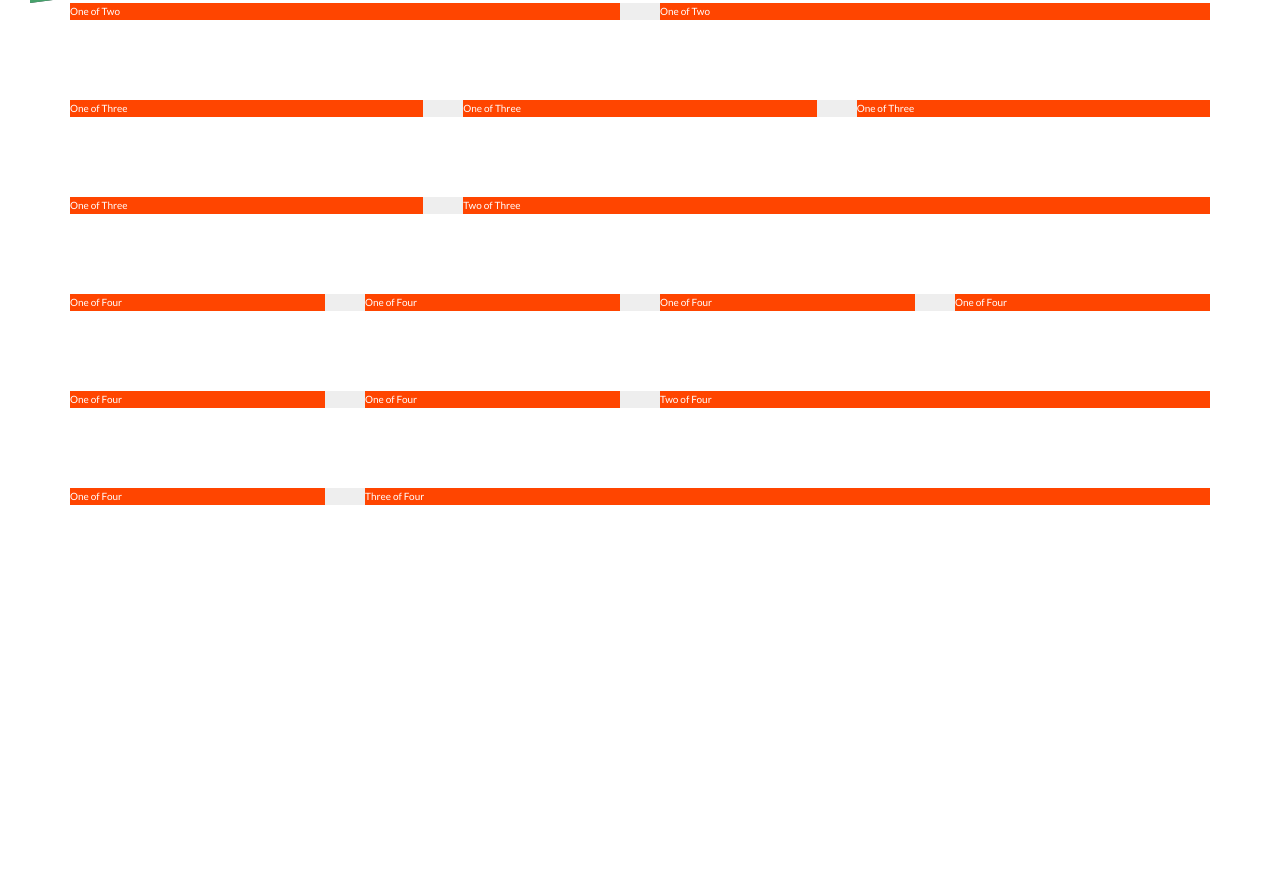
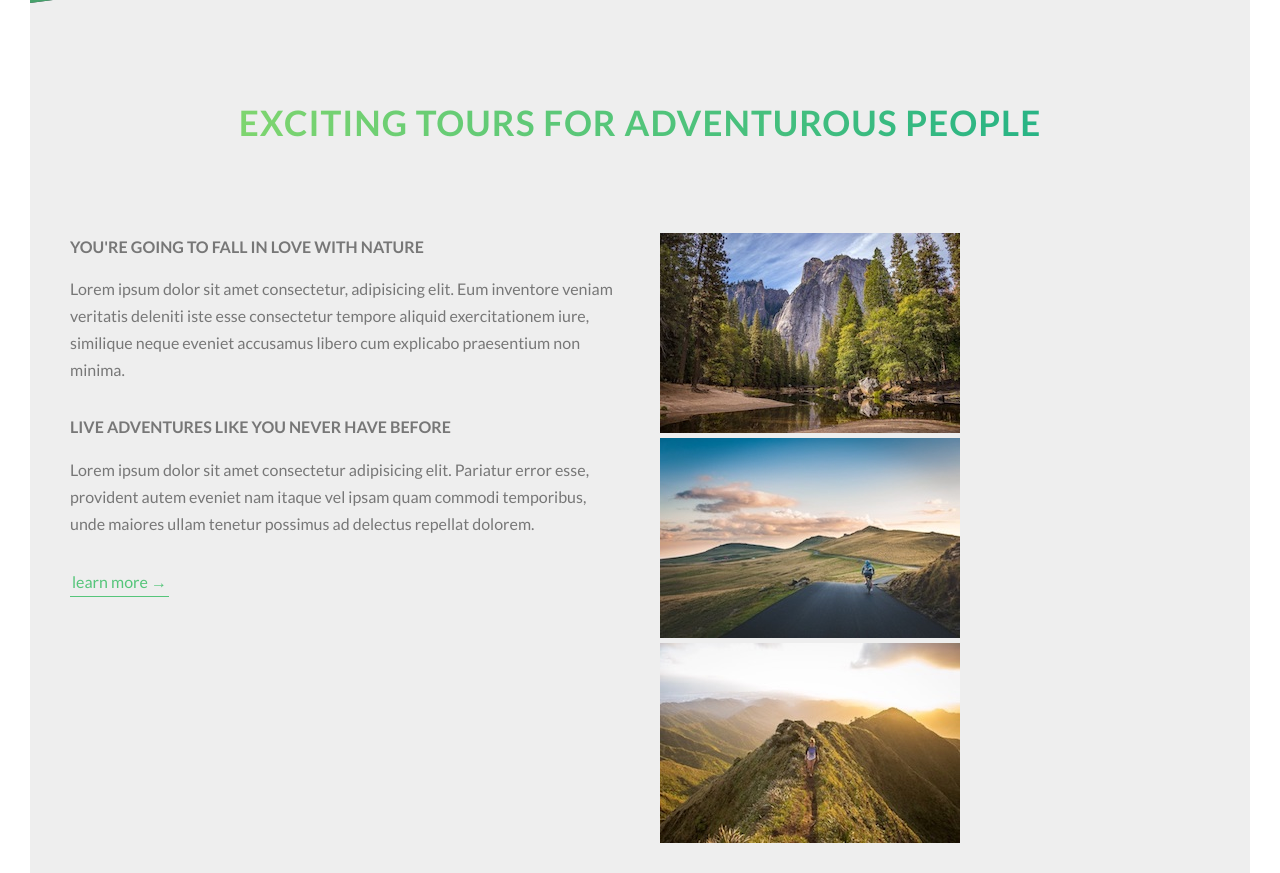
Before and after one commit to nigmasilmi/css-advanced, a website: page Natours/index.html in a window 1280 px wide. Shown: the part 787-1660 px from the top of the page. Before the commit the page ends 1322 px from the top, so only its background shows below. Drawn offline with Linux system fonts and the light colour scheme.

Commit message:
section about part 1

```diff
--- a/Natours/index.html
+++ b/Natours/index.html
@@ -28,7 +28,56 @@
         <a href="#" class="btn btn--white btn--animated">Discover our tours</a>
       </div>
     </header>
-    <section class="grid-test">
+    <main>
+      <section class="section-about">
+        <div class="u-center-text u-margin-bottom-bg">
+          <h2 class="heading--secondary">
+            exciting tours for adventurous people
+          </h2>
+        </div>
+        <div class="row">
+          <div class="col-1-of-2">
+            <h3 class="heading-tertiary u-margin-bottom-sm">
+              You're going to fall in love with nature
+            </h3>
+            <p class="paragraph">
+              Lorem ipsum dolor sit amet consectetur, adipisicing elit. Eum
+              inventore veniam veritatis deleniti iste esse consectetur tempore
+              aliquid exercitationem iure, similique neque eveniet accusamus
+              libero cum explicabo praesentium non minima.
+            </p>
+            <h3 class="heading-tertiary u-margin-bottom-sm">
+              Live adventures like you never have before
+            </h3>
+            <p class="paragraph">
+              Lorem ipsum dolor sit amet consectetur adipisicing elit. Pariatur
+              error esse, provident autem eveniet nam itaque vel ipsam quam
+              commodi temporibus, unde maiores ullam tenetur possimus ad
+              delectus repellat dolorem.
+            </p>
+            <a href="#" class="btn-text">learn more &rarr;</a>
+          </div>
+          <div class="col-1-of-2">
+            <div class="composition">
+              <img
+                src="img/nat-1.jpg"
+                alt="Photo 1"
+                class="composition__photo composition__photo--p1"
+              /><img
+                src="img/nat-2.jpg"
+                alt="Photo 2"
+                class="composition__photo composition__photo--p2"
+              /><img
+                src="img/nat-3.jpg"
+                alt="Photo 3"
+                class="composition__photo composition__photo--p3"
+              />
+            </div>
+          </div>
+        </div>
+      </section>
+    </main>
+    <!-- <section class="grid-test">
       <div class="row">
         <div class="col-1-of-2">One of Two</div>
         <div class="col-1-of-2">One of Two</div>
@@ -57,6 +106,6 @@
         <div class="col-1-of-4">One of Four</div>
         <div class="col-3-of-4">Three of Four</div>
       </div>
-    </section>
+    </section> -->
   </body>
 </html>
--- a/Natours/sass/abstracts/_variables.scss
+++ b/Natours/sass/abstracts/_variables.scss
@@ -7,7 +7,13 @@ $color-common-white: #fff;
 $color-common-grey: #777;
 $color-common-black: #000;
 
+$color-common-grey-2: #eee;
+
 // Grid
 $grid-width: 114rem;
 $gutter-vertical: 8rem;
 $gutter-horizontal: 4rem;
+
+// Font
+
+$default-font-size: 1.6rem;
--- a/Natours/sass/base/_base.scss
+++ b/Natours/sass/base/_base.scss
@@ -11,6 +11,5 @@ html {
 }
 
 body {
-  padding: 3rem;
   box-sizing: border-box;
 }
--- a/Natours/sass/base/_typography.scss
+++ b/Natours/sass/base/_typography.scss
@@ -1,4 +1,5 @@
 body {
+  padding: 3rem;
   font-family: "Lato", sans-serif;
   font-weight: 400;
   line-height: 1.7;
@@ -36,3 +37,36 @@ body {
     animation-name: moveInRight 1.4s ease-out;
   }
 }
+
+.heading--secondary {
+  display: inline-block;
+  font-size: 3.5rem;
+  text-transform: uppercase;
+  font-weight: 700;
+  background-image: linear-gradient(
+    to right,
+    $color-primary-light,
+    $color-primary-dark
+  );
+  background-clip: text;
+  color: transparent;
+  transition: all 0.2s;
+  letter-spacing: 0.1rem;
+
+  &:hover {
+    transform: skewY(2deg) scale(0.8);
+  }
+}
+
+.heading-tertiary {
+  font-size: $default-font-size;
+  font-weight: 700;
+  text-transform: uppercase;
+}
+
+.paragraph {
+  font-size: $default-font-size;
+  &:not(:last-child) {
+    margin-bottom: 3rem;
+  }
+}
--- a/Natours/sass/base/_utilities.scss
+++ b/Natours/sass/base/_utilities.scss
@@ -0,0 +1,15 @@
+.u-center-text {
+  text-align: center;
+}
+
+.u-margin-bottom-bg {
+  margin-bottom: 8rem;
+}
+
+.u-margin-bottom-md {
+  margin-bottom: 4rem;
+}
+
+.u-margin-bottom-sm {
+  margin-bottom: 1.5rem;
+}
--- a/Natours/sass/components/_button.scss
+++ b/Natours/sass/components/_button.scss
@@ -8,7 +8,7 @@
     padding: 1.5rem 4rem;
     border-radius: 10rem;
     transition: all 0.2s;
-    font-size: 1.6rem;
+    font-size: $default-font-size;
   }
 
   &--white {
@@ -54,3 +54,28 @@
     animation-fill-mode: backwards;
   }
 }
+
+.btn-text {
+  &:link,
+  &:visited {
+    font-size: $default-font-size;
+    color: $color-primary;
+    display: inline-block;
+    padding: 0.1rem 0.2rem;
+    text-decoration: none;
+    border-bottom: 1px solid $color-primary;
+    transition: all 0.2s;
+  }
+
+  &:hover {
+    background-color: $color-primary;
+    color: $color-common-white;
+    box-shadow: 0 1rem 2rem rgba($color-common-black, 0.2);
+    transform: translateY(-0.2rem);
+  }
+
+  &:active {
+    background-color: $color-primary-dark;
+    border: 1px solid $color-primary-dark;
+  }
+}
--- a/Natours/sass/layout/_grid.scss
+++ b/Natours/sass/layout/_grid.scss
@@ -1,8 +1,6 @@
 .row {
   max-width: $grid-width;
-  background-color: #eee;
   margin: 0 auto;
-  color: $color-common-white;
 
   &:not(:last-child) {
     margin-bottom: $gutter-vertical;
@@ -11,7 +9,6 @@
   @include clearfix;
 
   [class^="col-"] {
-    background-color: orangered;
     float: left;
     &:not(:last-child) {
       margin-right: $gutter-horizontal;
--- a/Natours/sass/main.scss
+++ b/Natours/sass/main.scss
@@ -8,6 +8,7 @@
 @import "base/utilities";
 
 @import "components/button";
+@import "components/composition";
 
 @import "layout/header";
 @import "layout/grid";
--- a/Natours/sass/pages/_home.scss
+++ b/Natours/sass/pages/_home.scss
@@ -0,0 +1,6 @@
+.section-about {
+  background-color: $color-common-grey-2;
+  padding-top: 25rem;
+  padding-bottom: 25rem;
+  margin-top: -20vh;
+}
```
Also changed, not shown: Natours/css/style.css, Natours/sass/components/_composition.scss (added).
